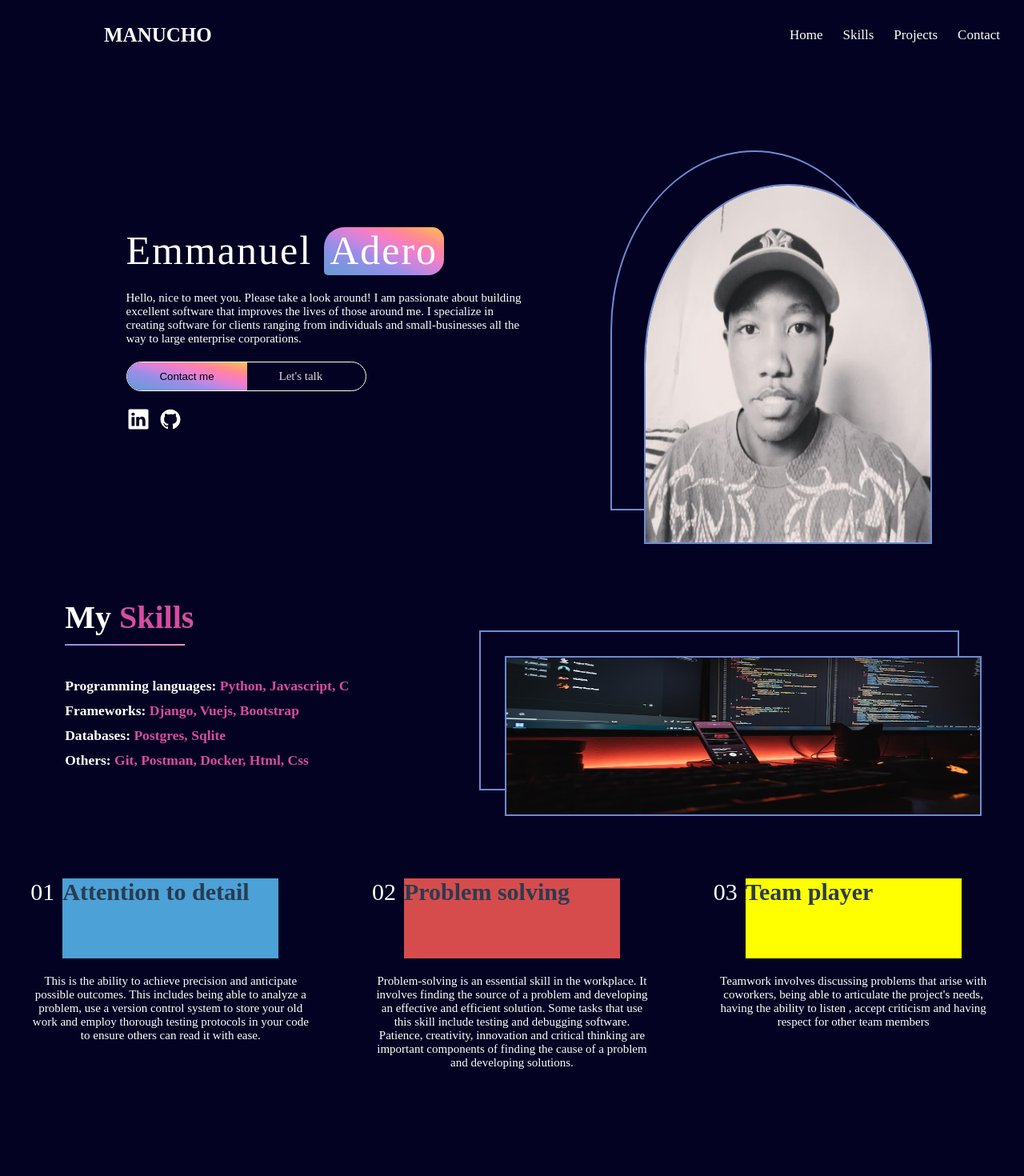
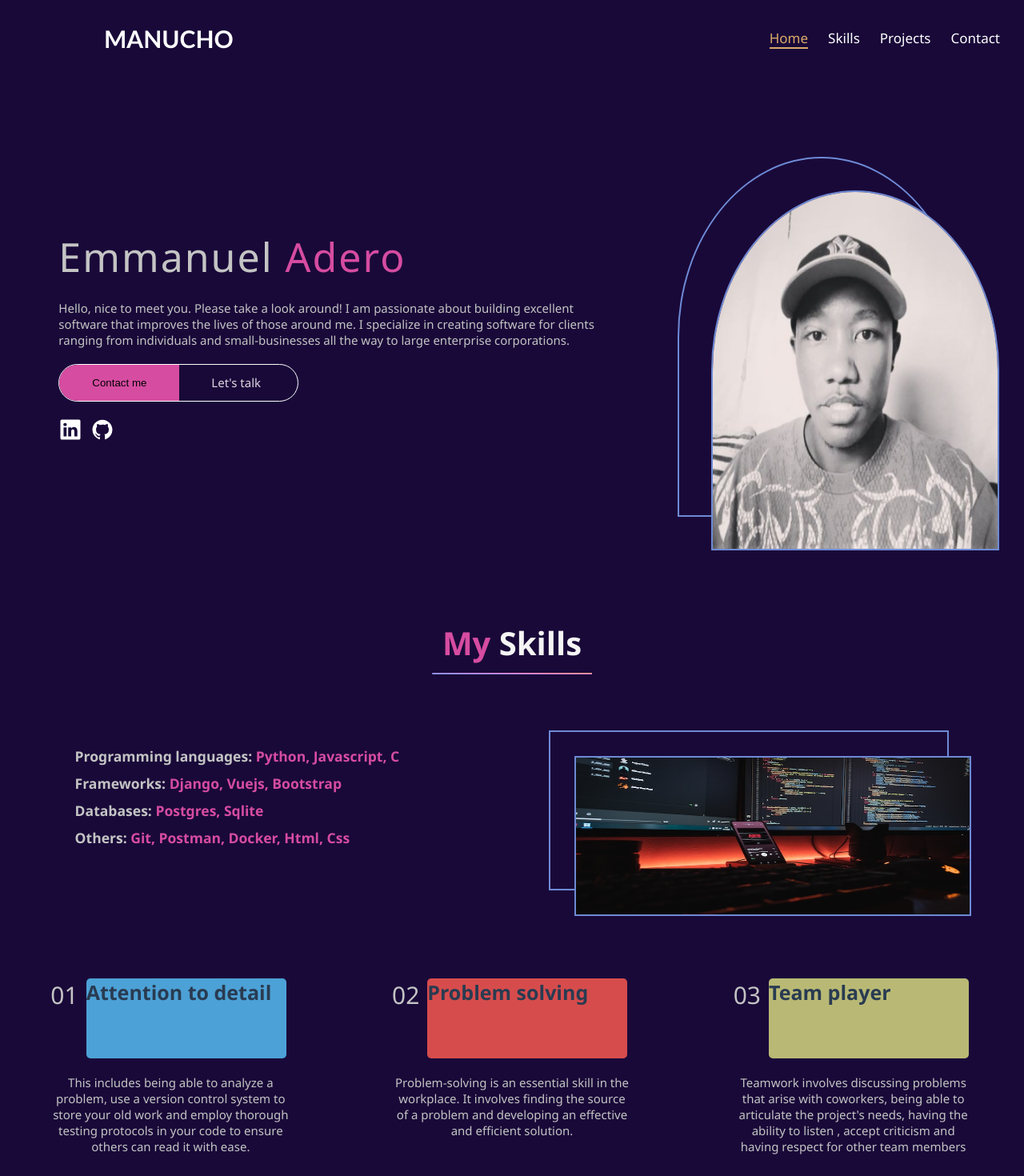
Before and after one commit to manucho254/Portfolio-App, a Vue app: page /#/ in a window 1280 px wide. Shown: the top 1470 px of the page at 80% size. Built offline with nearby package versions, Linux system fonts and the light colour scheme.

Commit message:
updates to portfolio

```diff
--- a/src/assets/css/styles.css
+++ b/src/assets/css/styles.css
@@ -6,9 +6,9 @@
 
 body {
   margin: 0px;
-  background-color: rgb(3, 2, 34);
-  color: #fff;
-  font-family: "Times New Roman", Times, serif;
+  background-color: rgb(25, 9, 57);
+  color: #c4c4c4;
+  font-family: "Segoe UI", Tahoma, Geneva, Verdana, sans-serif;
   font-size: 15px;
 }
 
@@ -39,7 +39,9 @@ body {
 .nav-logo {
   padding-left: 100px;
   cursor: pointer;
-  font-size: 25px;
+  font-size: 30px;
+  font-family: "Trebuchet MS", "Lucida Sans Unicode", "Lucida Grande",
+    "Lucida Sans", Arial, sans-serif;
   font-weight: bold;
 }
 
@@ -59,6 +61,7 @@ body {
 
 .active {
   color: rgb(219, 169, 105);
+  border-bottom: 2px solid rgb(219, 169, 105);
 }
 
 section::after {
@@ -68,7 +71,7 @@ section::after {
 
 section::before {
   content: "";
-  margin-top: 10px;
+  margin-bottom: 10px;
 }
 
 .section-title {
@@ -98,7 +101,7 @@ section::before {
 }
 
 .image-container-2 {
-  width: 600px;
+  width: 500px;
   height: 200px;
   border: 2px solid rgb(110, 138, 213);
 }
@@ -129,6 +132,10 @@ section::before {
   font-size: 30px;
 }
 
+.text-25 {
+  font-size: 25px;
+}
+
 .text-e-lg {
   font-size: 40px;
 }
@@ -151,23 +158,9 @@ section::before {
 .contact-me button {
   border: none;
   width: 150px;
-  padding: 10px;
-  background-image: linear-gradient(
-    to right top,
-    #6b99d1,
-    #7297d9,
-    #7d95df,
-    #8b91e4,
-    #9b8de7,
-    #bd88e1,
-    #db82d6,
-    #f47ec6,
-    #ff82a5,
-    #ff9285,
-    #ffa96b,
-    #fbc25f
-  );
-  border-radius: 30px 0px 0px 30px;
+  padding: 15px;
+  background-color: #d64ca1;
+  border-radius: 25px 0px 0px 25px;
 }
 
 .contact-me a {
@@ -183,26 +176,7 @@ section::before {
 }
 
 .bg-gradient {
-  width: 150px;
-  height: 60px;
-  display: inline-block;
-  text-align: center;
-  border-radius: 25px 15px 20px 5px;
-  background-image: linear-gradient(
-    to right top,
-    #6b99d1,
-    #7297d9,
-    #7d95df,
-    #8b91e4,
-    #9b8de7,
-    #bd88e1,
-    #db82d6,
-    #f47ec6,
-    #ff82a5,
-    #ff9285,
-    #ffa96b,
-    #fbc25f
-  );
+  color: #d64ca1;
 }
 
 .text-pink-red {
@@ -226,7 +200,7 @@ section::before {
 }
 
 .text-max {
-  max-width: 500px;
+  max-width: 700px;
 }
 
 .text-decoration-none {
@@ -242,7 +216,7 @@ section::before {
 }
 
 .bg-yellow {
-  background-color: yellow;
+  background-color: rgb(185, 185, 117);
 }
 
 .bg-pink-red {
@@ -255,16 +229,14 @@ section::before {
 
 .rectangle-shape {
   display: block;
-  width: 270px;
+  width: 250px;
   height: 100px;
+  border-radius: 5px;
 }
 
 .horizontal-line {
   width: 150px;
   height: 2px;
-  display: block;
-  margin-top: 10px;
-  margin-bottom: 10px;
   background-image: linear-gradient(
     to right top,
     #6b99d1,
@@ -280,6 +252,7 @@ section::before {
     #ffa96b,
     #fbc25f
   );
+  border-radius: 30px 0px 0px 30px;
 }
 
 .d-flex {
@@ -542,7 +515,7 @@ textarea {
 
 .skill-message {
   text-align: center;
-  max-width: 350px;
+  max-width: 300px;
 }
 
 @media only screen and (max-width: 600px) {
--- a/src/components/NavBar.vue
+++ b/src/components/NavBar.vue
@@ -1,15 +1,19 @@
 <script>
+import { mapGetters, mapMutations } from "vuex";
+
 export default {
   name: "NavBar",
-  data: () => {
-    return {
-      activeLink: "",
-    };
+  data() {
+    return {};
   },
-  mounted: () => {},
+  computed: {
+    ...mapGetters({ activeLink: "getActiveLink" }),
+  },
   methods: {
+    ...mapMutations({ UpdateActiveLink: "UpdateActiveLink" }),
     getActive(linkName) {
-      this.activeLink = linkName;
+      this.UpdateActiveLink(linkName);
+      window.scrollTo(1000, 1000);
     },
     showNavItems() {
       let menu = document.querySelector(".nav-menu");
--- a/src/store/index.js
+++ b/src/store/index.js
@@ -1,9 +1,17 @@
 import { createStore } from "vuex";
 
 export default createStore({
-  state: {},
-  getters: {},
-  mutations: {},
+  state: { activeLink: "home" },
+  getters: {
+    getActiveLink(state) {
+      return state.activeLink;
+    },
+  },
+  mutations: {
+    UpdateActiveLink(state, payload) {
+      state.activeLink = payload;
+    },
+  },
   actions: {},
   modules: {},
 });
--- a/src/views/ContactView.vue
+++ b/src/views/ContactView.vue
@@ -15,24 +15,23 @@ export default {
       <span class="horizontal-line w-300"></span>
     </span>
     <div class="d-flex justify-content-space-around gap-4 flex-wrap">
-      <div class="mt-5 animate__animated animate__fadeInDown">
-        <img class="contact-image" src="@/assets/images/contact1.jpg" />
-      </div>
       <div
         class="d-flex justify-content-center align-items-center flex-column flex-wrap gap-2"
       >
-        <span class="p-2 text-lg">I'm available for work get in touch.</span>
-        <a class="form-btn" href="mailto:manuchoadero@gmail.com">
-          SEND ME A MESSAGE
-        </a>
-        <!-- <form class="d-flex flex-column gap-2">
+        <span class="text-25">I'm available for work get in touch.</span>
+        <form
+          class="d-flex flex-column gap-2"
+          action="mailto:manuchoadero@gmail.com"
+          method="post"
+          enctype="text/plain"
+        >
           <input class="form-input" type="text" placeholder="NAME" required />
           <input class="form-input" type="text" placeholder="EMAIL" required />
           <textarea class="form-input" placeholder="MESSAGE"></textarea>
           <div class="d-flex justify-content-end">
             <button class="form-btn" type="submit">SEND ME A MESSAGE</button>
           </div>
-        </form> -->
+        </form>
       </div>
     </div>
   </section>
--- a/src/views/HomeView.vue
+++ b/src/views/HomeView.vue
@@ -2,10 +2,14 @@
 import SkillsViewVue from "./SkillsView.vue";
 import ProjectsViewVue from "./ProjectsView.vue";
 import ContactViewVue from "./ContactView.vue";
+import { mapMutations } from "vuex";
 
 export default {
   name: "HomeView",
   components: { SkillsViewVue, ProjectsViewVue, ContactViewVue },
+  methods: {
+    ...mapMutations({ UpdateActiveLink: "UpdateActiveLink" }),
+  },
 };
 </script>
 
@@ -13,7 +17,7 @@ export default {
   <div>
     <section
       id="home"
-      class="section-home d-flex justify-content-space-around flex-wrap mb-3 pb-3"
+      class="section-home d-flex justify-content-space-between flex-wrap mb-3 pb-3"
     >
       <div
         class="d-flex flex-column justify-content-center align-items-start flex-wrap gap-2 animate__animated animate__fadeInLeftBig"
@@ -31,13 +35,13 @@ export default {
         </p>
         <div class="contact-me d-flex gap-4 align-items-center">
           <button>Contact me</button>
-          <a href="#contact">
+          <router-link to="contact" @click="UpdateActiveLink('contact')">
             <span>Let's talk</span>
-          </a>
+          </router-link>
         </div>
         <div class="socials">
           <a
-            href="https://www.linkedin.com/in/manucho-adero-834253203"
+            href="https://www.linkedin.com/in/emmanuel-adero-834253203/"
             target="_blank"
             rel="noopener noreferrer"
             ><img class="icon" src="@/assets/images/linkedin.svg"
--- a/src/views/ProjectsView.vue
+++ b/src/views/ProjectsView.vue
@@ -1,7 +1,7 @@
 <script>
 export default {
   name: "ProjectsView",
-  data: () => {
+  data() {
     return {
       projects: [
         {
@@ -64,6 +64,9 @@ export default {
 </template>
 
 <style scoped>
+.card {
+  background-color: rgb(206, 206, 206);
+}
 a {
   color: black;
   font-size: 20px;
--- a/src/views/SkillsView.vue
+++ b/src/views/SkillsView.vue
@@ -1,20 +1,20 @@
 <script>
 export default {
   name: "skillsView",
-  data: () => {
+  data() {
     return {
       skills: [
         {
           text: "Attention to detail",
           color: "bg-blue",
           message:
-            "This is the ability to achieve precision and anticipate possible outcomes. This includes being able to analyze a problem, use a version control system to store your old work and employ thorough testing protocols in your code to ensure others can read it with ease.",
+            "This includes being able to analyze a problem, use a version control system to store your old work and employ thorough testing protocols in your code to ensure others can read it with ease.",
         },
         {
           text: "Problem solving",
           color: "bg-red",
           message:
-            "Problem-solving is an essential skill in the workplace. It involves finding the source of a problem and developing an effective and efficient solution. Some tasks that use this skill include testing and debugging software. Patience, creativity, innovation and critical thinking are important components of finding the cause of a problem and developing solutions.",
+            "Problem-solving is an essential skill in the workplace. It involves finding the source of a problem and developing an effective and efficient solution.",
         },
         {
           text: "Team player",
@@ -29,18 +29,20 @@ export default {
 </script>
 
 <template>
-  <section id="skills" class="d-flex flex-column gap-4">
+  <section id="skills" class="d-flex flex-column gap-4 mt-5">
+    <div class="d-flex align-items-center flex-column gap-1">
+      <span
+        class="section-title text-pink-red animate__animated animate__fadeInDown"
+        >My
+        <span class="text-light">Skills</span>
+      </span>
+      <span class="horizontal-line w-200"></span>
+    </div>
     <div class="d-flex justify-content-space-around flex-wrap mb-4">
       <div>
-        <span class="section-title animate__animated animate__fadeInDown"
-          >My
-          <span class="text-pink-red">Skills</span>
-          <span class="horizontal-line"></span>
-        </span>
-
         <div class="d-flex flex-column">
           <span
-            class="d-flex flex-column gap-1 mt-3 animate__animated animate__fadeInLeftBig"
+            class="d-flex flex-column gap-1 mt-5 animate__animated animate__fadeInLeftBig"
           >
             <h3>
               Programming languages:
@@ -60,7 +62,7 @@ export default {
           </span>
         </div>
       </div>
-      <div class="image-container-2 mt-4 animate__animated animate__fadeInDown">
+      <div class="image-container-2 mt-3 animate__animated animate__fadeInDown">
         <img
           class="image"
           src="@/assets/images/coding2.jpg"
@@ -68,7 +70,7 @@ export default {
         />
       </div>
     </div>
-    <div class="d-flex flex-wrap justify-content-space-around mt-3 mb-4">
+    <div class="d-flex flex-wrap justify-content-space-around mt-3 mb-3">
       <div
         class="d-flex flex-column gap-2"
         v-for="(skill, index) in skills"
@@ -77,7 +79,7 @@ export default {
         <span class="d-flex gap-1">
           <span class="text-lg"> 0{{ index + 1 }} </span>
           <span class="rectangle-shape" :class="skill.color">
-            <span class="text-lg text-black text-bold">
+            <span class="text-25 text-black text-bold">
               {{ skill.text }}
             </span>
           </span>
@@ -87,3 +89,9 @@ export default {
     </div>
   </section>
 </template>
+
+<style>
+.w-200 {
+  width: 200px;
+}
+</style>
```
